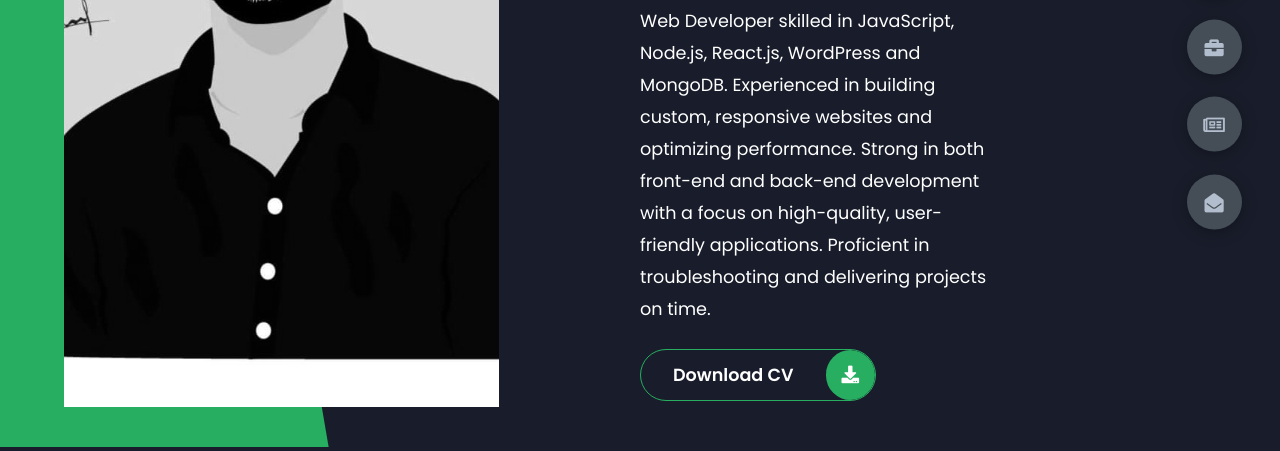
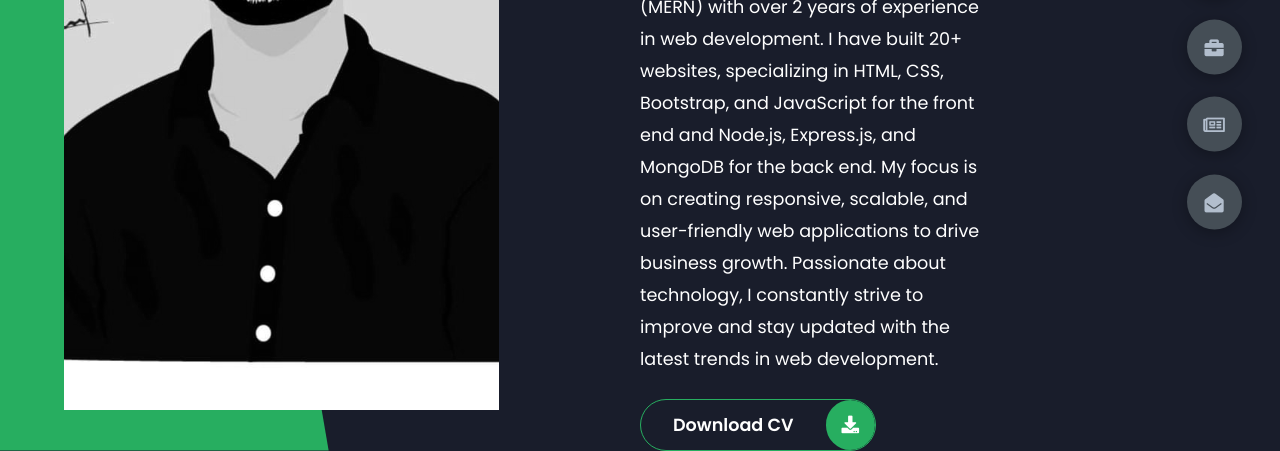
Before and after one commit to stpranto/Sha-Taskin-Portfolio, a plain HTML site: page index.html in a window 1280 px wide. Shown: the part 353-804 px from the top of the page. Drawn offline with Linux system fonts and the light colour scheme.

Commit message:
Update index.html

```diff
--- a/index.html
+++ b/index.html
@@ -37,12 +37,7 @@
             Full Stack Web Developer
           </h1>
           <p>
-            Web Developer skilled in JavaScript, Node.js, React.js, WordPress
-            and MongoDB. Experienced in building custom, responsive websites and
-            optimizing performance. Strong in both front-end and back-end
-            development with a focus on high-quality, user-friendly
-            applications. Proficient in troubleshooting and delivering projects
-            on time.
+           I am a Full-Stack Web Developer (MERN) with over 2 years of experience in web development. I have built 20+ websites, specializing in HTML, CSS, Bootstrap, and JavaScript for the front end and Node.js, Express.js, and MongoDB for the back end. My focus is on creating responsive, scalable, and user-friendly web applications to drive business growth. Passionate about technology, I constantly strive to improve and stay updated with the latest trends in web development.
           </p>
           <div class="btn-con">
             <a href="" class="main-btn">
@@ -62,12 +57,7 @@
           <div class="left-about">
             <h4>Information About me</h4>
             <p>
-              Web Developer skilled in JavaScript, Node.js, React.js, WordPress
-              and MongoDB. Experienced in building custom, responsive websites
-              and optimizing performance. Strong in both front-end and back-end
-              development with a focus on high-quality, user-friendly
-              applications. Proficient in troubleshooting and delivering
-              projects on time.
+              I am a Full-Stack Web Developer (MERN) with over 2 years of experience in web development. I have built 20+ websites, specializing in HTML, CSS, Bootstrap, and JavaScript for the front end and Node.js, Express.js, and MongoDB for the back end. My focus is on creating responsive, scalable, and user-friendly web applications to drive business growth. Passionate about technology, I constantly strive to improve and stay updated with the latest trends in web development.
             </p>
             <div class="btn-con">
               <a href="#" class="main-btn">
```
